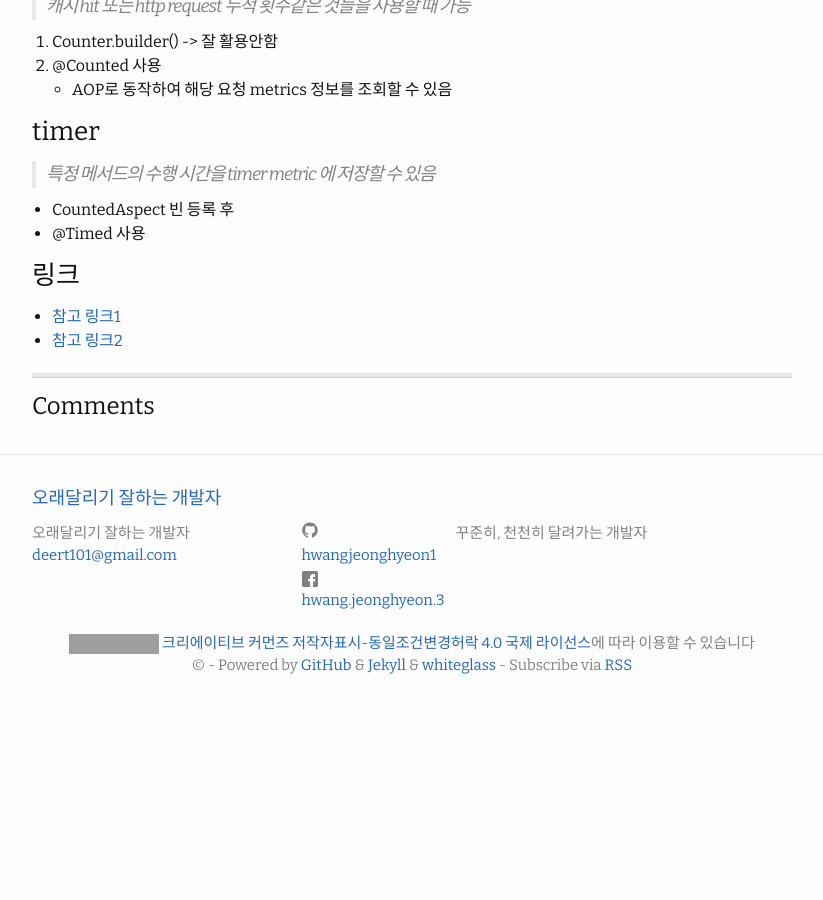
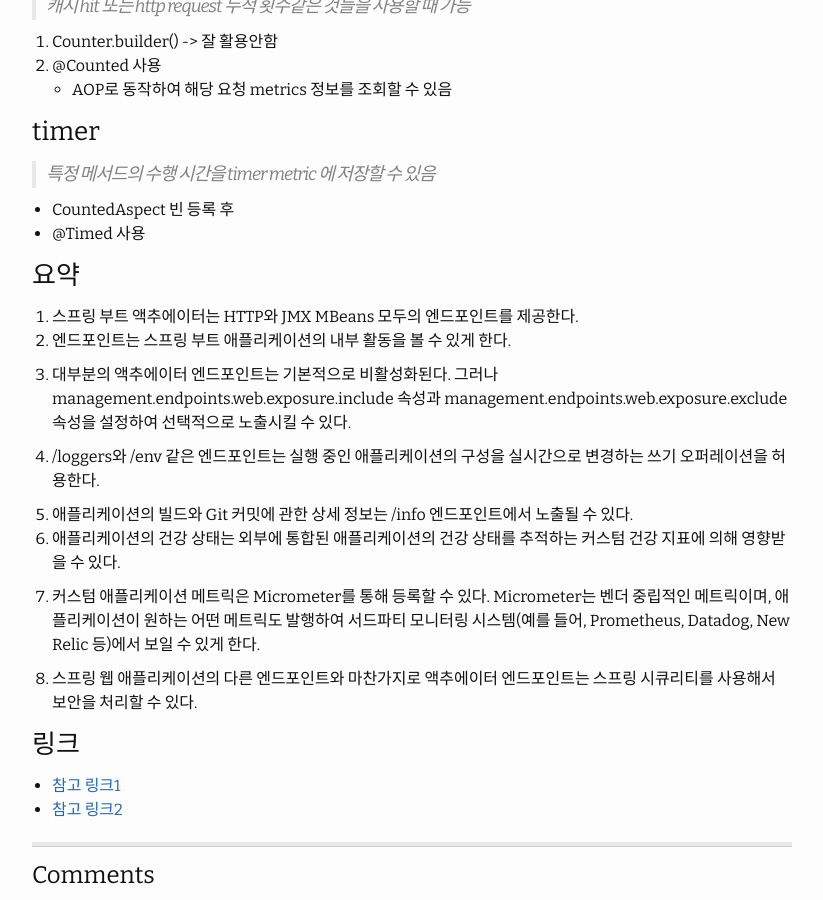
Before and after one commit to HWANGJEONGHYEON1/HWANGJEONGHYEON1.github.io, a Jekyll site: the page built from _posts/2023-10-04-spring-actuator.md, in a window 1280 px wide and 900 px high, scrolled down 1865 px. Shown: the whole window, without its empty margins (228-1051 px from the left). Built offline with Jekyll 4.4.1, drawn with Linux system fonts in a browser that asks for light colours; comment, search, counter and statistics services are not loaded; before the commit the page ends 2572 px from its top, so only the background shows below that; grey boxes are pictures that could not be loaded.

Commit message:
study actuator modify

```diff
--- a/_posts/2023-10-04-spring-actuator.md
+++ b/_posts/2023-10-04-spring-actuator.md
@@ -87,6 +87,23 @@ management:
 - @Timed 사용
 
 
+### 요약
+
+1. 스프링 부트 액추에이터는 HTTP와 JMX MBeans 모두의 엔드포인트를 제공한다.
+2. 엔드포인트는 스프링 부트 애플리케이션의 내부 활동을 볼 수 있게 한다.
+
+3. 대부분의 액추에이터 엔드포인트는 기본적으로 비활성화된다. 그러나 management.endpoints.web.exposure.include 속성과 management.endpoints.web.exposure.exclude 속성을 설정하여 선택적으로 노출시킬 수 있다.
+
+4. /loggers와 /env 같은 엔드포인트는 실행 중인 애플리케이션의 구성을 실시간으로 변경하는 쓰기 오퍼레이션을 허용한다.
+
+5. 애플리케이션의 빌드와 Git 커밋에 관한 상세 정보는 /info 엔드포인트에서 노출될 수 있다.
+6. 애플리케이션의 건강 상태는 외부에 통합된 애플리케이션의 건강 상태를 추적하는 커스텀 건강 지표에 의해 영향받을 수 있다.
+
+7. 커스텀 애플리케이션 메트릭은 Micrometer를 통해 등록할 수 있다. Micrometer는 벤더 중립적인 메트릭이며, 애플리케이션이 원하는 어떤 메트릭도 발행하여 서드파티 모니터링 시스템(예를 들어, Prometheus, Datadog, New Relic 등)에서 보일 수 있게 한다.
+
+8. 스프링 웹 애플리케이션의 다른 엔드포인트와 마찬가지로 액추에이터 엔드포인트는 스프링 시큐리티를 사용해서 보안을 처리할 수 있다.
+
+
 ### 링크
 - [참고 링크1](https://docs.spring.io/spring-boot/docs/current/reference/html/actuator.html#actuator.endpoints)
 - [참고 링크2](https://docs.spring.io/spring-boot/docs/current/reference/html/actuator.html#actuator.endpoints.implementing-custom)
```
